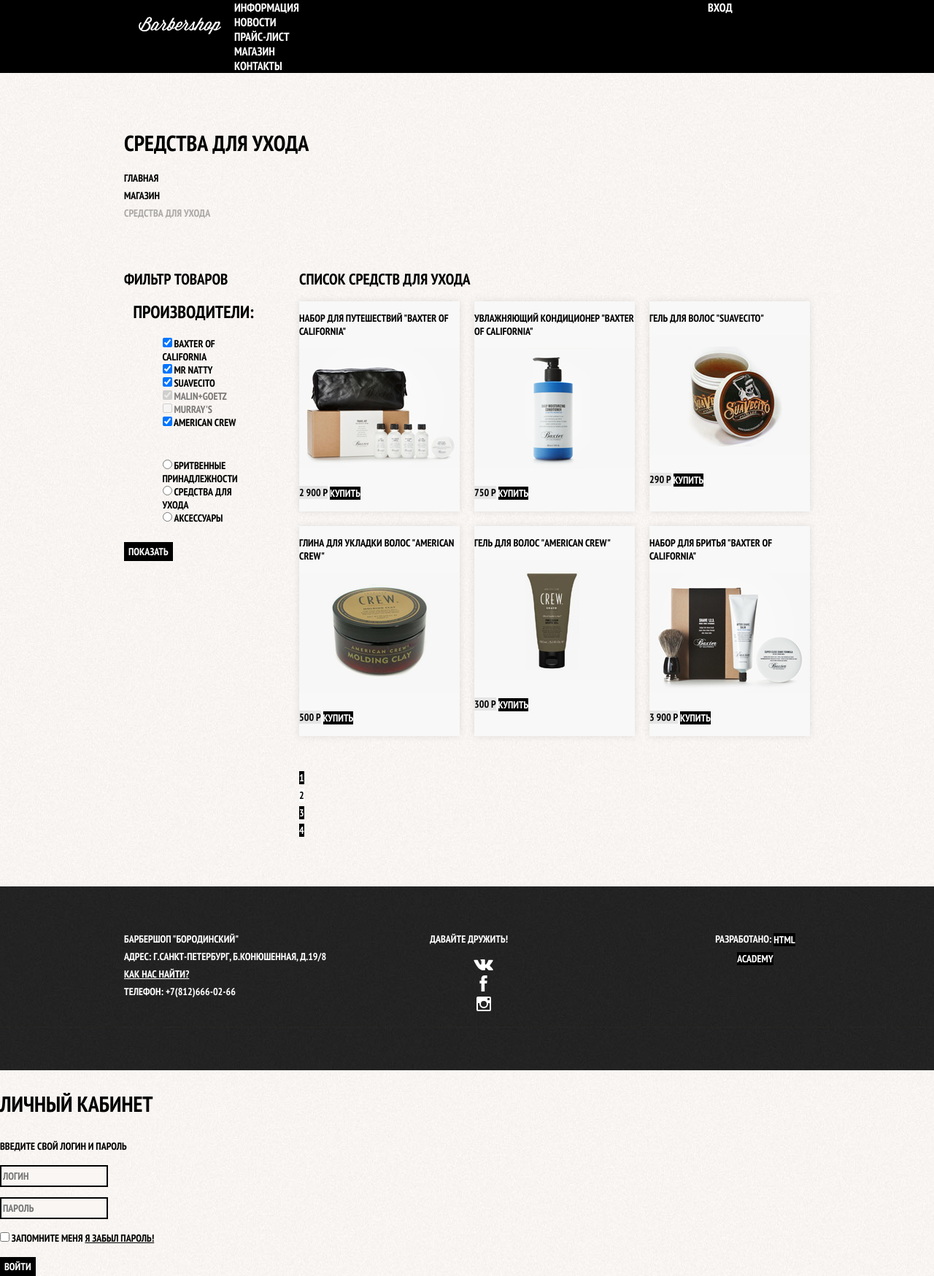
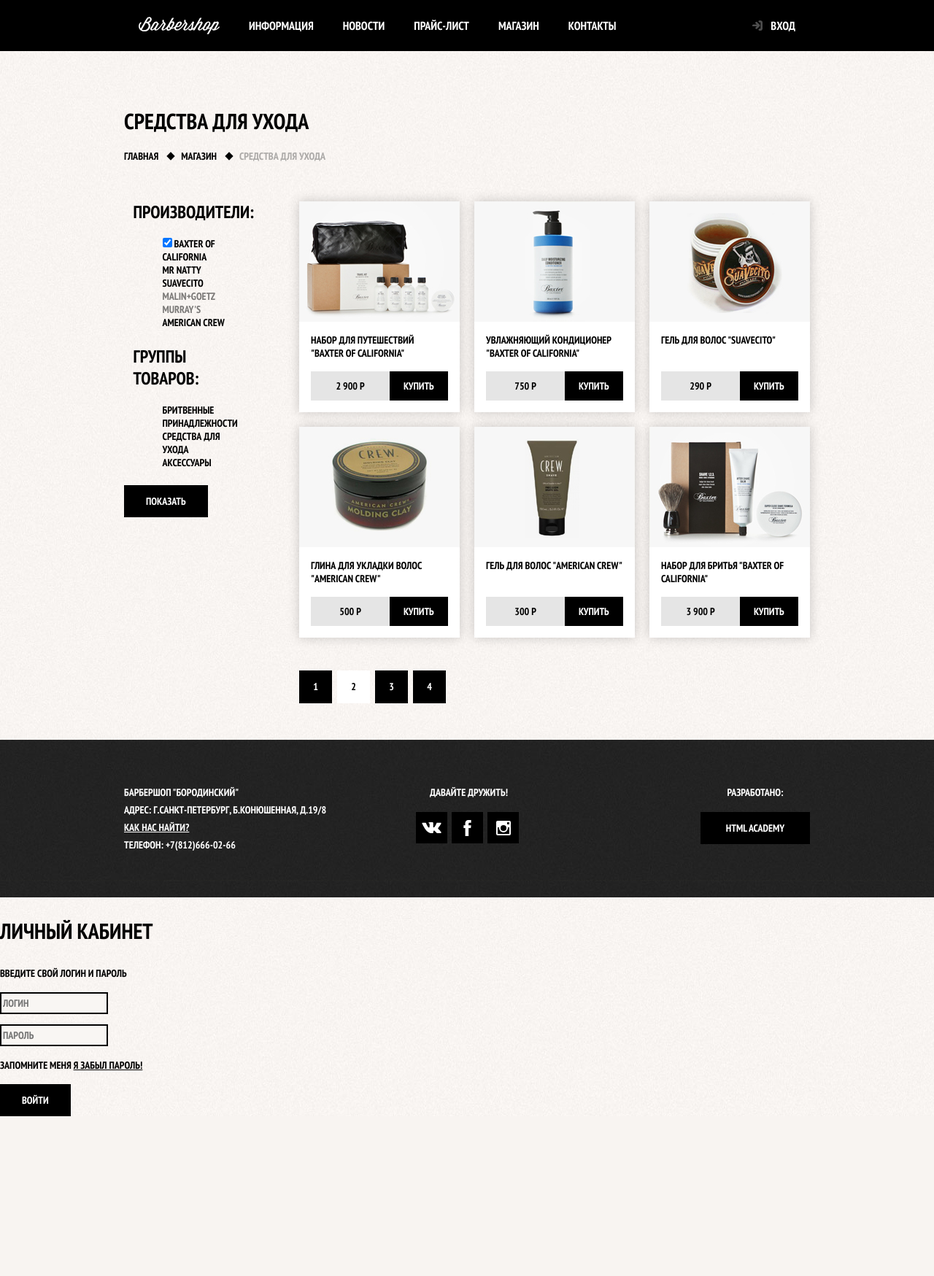
Before and after one commit to artemadilev/examples.github.io, a PHP site: page /catalog.html in a window 1280 px wide. Shown: the whole page at 73% size. After the commit the page ends 1530 px from the top, so only its background shows below. Run offline with PHP 8.4, Linux system fonts and the light colour scheme.

Commit message:
Доработаны декоративные элементы

```diff
--- a/barbearshop/catalog.html
+++ b/barbearshop/catalog.html
@@ -22,8 +22,8 @@
                 <li><a href="catalog.html">Контакты</a></li>
             </ul>
             <ul class="user-navigation">
-                <li class="login-link">
-                    <a class="login-link" href="login.html"></a>Вход
+                <li>
+                    <a class="login-link" href="login.html">Вход</a>
                 </li>
             </ul>
         </nav>
@@ -70,6 +70,7 @@
                         </ul>
                     </fieldset>
                     <fieldset>
+                        <legend>Группы товаров:</legend>
                         <ul>
                             <li class="filter-option">
                                 <input class="visually-hidden filter-input filter-input-radio" id="shaving" type="radio" name="product-group" value="shaving">
@@ -204,9 +205,9 @@
             <div class="footer-social">
                 <b>Давайте дружить!</b>
                 <ul>
-                    <li><a href="#" class="social-button"><img src="img/vk.svg" alt="Вконтакте"></a></li>
-                    <li><a href="#" class="social-button"><img src="img/facebook.svg" alt="Фейсбук"></a></li>
-                    <li><a href="#" class="social-button"><img src="img/instagram.svg" alt="Инстаграм"></a></li>
+                    <li><a href="#" class="social-button vk"><span class="visually-hidden">Вконтакте</span></a></li>
+                    <li><a href="#" class="social-button fb"><span class="visually-hidden">Фейсбук</span></a></li>
+                    <li><a href="#" class="social-button inst"><span class="visually-hidden">Инстаграмм</span></a></li>
                 </ul>
             </div>
             <p class="footer-copyright">
--- a/barbearshop/css/style.css
+++ b/barbearshop/css/style.css
@@ -1,4 +1,5 @@
 body {
+    min-width: 960px;
     margin: 0;
     padding: 0;
 
@@ -28,7 +29,34 @@ a {
     text-decoration: none;
 }
 
+img {
+    height: auto;
+    max-width: 100%;
+}
+
+.visually-hidden:not(:focus):not(:active),
+input[type="checkbox"].visually-hidden,
+input[type="radio"].visually-hidden {
+    position: absolute;
+
+    width: 1px;
+    height: 1px;
+    margin: -1px;
+    border: 0;
+    padding: 0;
+
+    white-space: nowrap;
+
+    clip-path: inset(100%);
+    clip: rect(0 0 0 0);
+    overflow: hidden;
+}
+
 .button {
+    display: inline-block;
+    margin-right: 16px;
+    padding: 10px 30px;
+
     font: inherit;
 
     text-align: center;
@@ -46,12 +74,16 @@ a {
     background-color: #663d15;
 }
 
+.button:disabled {
+    cursor: default;
+    opacity: 0.5;
+    background-color: #000;
+}
+
 .main-navigation {
     font-size: 16px;
     line-height: 20px;
     color: #fff;
-
-    background-color: #000;
 }
 
 .site-navigation,
@@ -61,6 +93,10 @@ a {
 
 .site-navigation a,
 .user-navigation a {
+    display: block;
+    padding: 25px 20px;
+
+    vertical-align: middle;
     color: #fff;
 }
 
@@ -69,6 +105,34 @@ a {
 .user-navigation a:hover,
 .user-navigation a:focus {
     background-color: #242424;
+}
+
+.user-navigation .login-link {
+    position: relative;
+    padding-left: 50px;
+}
+
+.login-link::before {
+    content: "";
+
+    position: absolute;
+    top: 27px;
+    left: 24px;
+
+    width: 16px;
+    height: 18px;
+
+    background-image: url("../img/login.svg");
+    background-repeat: no-repeat;
+    background-position: 0 0;
+
+    opacity: 0.3;
+}
+
+.login-link:hover::before,
+.login-link:focus::before,
+.login-link:active::before {
+    opacity: 1;
 }
 
 .features-list {
@@ -129,6 +265,27 @@ a {
 
 .breadcrumbs {
     list-style: none;
+    padding: 0;
+    margin: 0;
+    margin-bottom: 50px;
+}
+
+.breadcrumbs li {
+    display: inline-block;
+}
+
+.breadcrumbs li::before {
+    content: "";
+    display: inline-block;
+    width: 8px;
+    height: 8px;
+    background-color: #000;
+    margin: 1px 10px 1px 10px;
+    transform: rotate(45deg);
+}
+
+.breadcrumbs li:first-child::before {
+    display: none;
 }
 
 .breadcrumbs a {
@@ -173,12 +330,12 @@ a {
 }
 
 .catalog-item {
-    background-color: #f8f8f8;
-    box-shadow: 0 0 10px rgba(0, 0, 0, 0.1);
+    background-color: #fff;
+    box-shadow: 0 0 15px rgba(0, 0, 0, 0.2);
 }
 
 .catalog-item:hover {
-    box-shadow: 0 0 10px rgba(0, 0, 0, 0.2);
+    box-shadow: 0 0 25px rgba(0, 0, 0, 0.3);
 }
 
 .catalog-item a {
@@ -188,13 +345,24 @@ a {
 .catalog-item h3 {
     font-size: 14px;
     line-height: 18px;
+    margin: 16px;
+    min-height: 36px;
 }
 
 .catalog-category {
     text-transform: none;
 }
 
+.catalog-item-price {
+    margin: 0 16px 16px 16px;
+}
+
 .catalog-item-price b {
+    margin: 0;
+    padding: 10px 0;
+    width: 108px;
+    display: block;
+    float: left;
     font-size: 14px;
     line-height: 20px;
     text-align: center;
@@ -205,15 +373,38 @@ a {
 .catalog-item-price .button {
     line-height: 20px;
     color: #fff;
+    margin-right: 0;
+    padding-left: 19px;
+    padding-right: 19px;
+}
+
+.catalog-item-image {
+    margin: 0;
+    padding: 0;
+    height: 165px;
 }
 
 .pagination-list {
+    padding: 0;
+    margin: 0;
+
     list-style: none;
 }
 
+.pagination-item {
+    display: block;
+    margin-right: 7px;
+    float: left;
+}
+
 .pagination-item a {
+    display: block;
+    width: 45px;
+    height: 45px;
     color: #fff;
     background-color: #000;
+    line-height: 45px;
+    text-align: center;
 }
 
 .pagination-item a:hover,
@@ -294,17 +514,76 @@ a {
 }
 
 .social-button {
+    display: flex;
+    align-items: center;
+    justify-content: center;
+    width: 43px;
+    height: 43px;
+
     color: #fff;
+    background-color: #000;
+    background-repeat: no-repeat;
+    background-position: center;
+}
+
+.vk {
+    background-image: url("../img/vk.svg");
+}
+
+.fb {
+    background-image: url("../img/facebook.svg");
+}
+
+.inst {
+    background-image: url("../img/instagram.svg");
+}
+
+.vk:hover {
+    background-image: url("../img/vk-black.svg");
+    background-color: #fff;
+}
+
+.fb:hover {
+    background-image: url("../img/facebook-black.svg");
+    background-color: #fff;
+}
+
+.inst:hover {
+    background-image: url("../img/instagram-black.svg");
+    background-color: #fff;
+}
+
+.social-button:hover,
+.social-button:focus {
+    background-color: #fff;
+}
+
+.footer-social b {
+    display: block;
+    margin-bottom: 15px;
 }
 
 .footer-copyright {
+    width: 150px;
+    margin: 0;
+    margin-left: auto;
     text-align: center;
+}
+
+.footer-copyright .button {
+    display: block;
+    margin-right: 0;
 }
 
 .footer-copyright .button:hover,
 .footer-copyright .button:focus {
     color: #000;
     background-color: #fff;
+}
+
+.footer-copyright b {
+    display: block;
+    margin-bottom: 15px;
 }
 
 .modal {
@@ -413,14 +692,16 @@ a {
 }
 
 .site-navigation {
+    display: flex;
+    flex-wrap: wrap;
     width: 620px;
     margin: 0;
     padding: 0;
-    list-style: none;
 }
 
 .user-navigation {
-    width: 140px;
+    display: flex;
+    max-width: 140px;
     margin: 0;
     padding: 0;
     list-style: none;
@@ -526,13 +794,54 @@ a {
     width: 380px;
 }
 
+.contacts p {
+    margin: 0;
+    margin-bottom: 25px;
+}
+
 .appointment {
     width: 300px;
 }
 
+.appointment-info {
+    margin: 0;
+    margin-bottom: 15px;
+}
+
+.appointment-form {
+    display: flex;
+    flex-wrap: wrap;
+    justify-content: space-between;
+}
+
+.appointment-item {
+    width: 140px;
+    margin: 0;
+    margin-bottom: 10px;
+}
+
+.appointment-item label {
+    display: block;
+    margin-bottom: 9px;
+    margin-left: 15px;
+}
+
+.appointment-item input {
+    box-sizing: border-box;
+    width: 140px;
+    padding: 8px 15px 7px 15px;
+}
+
+.appointment .button {
+    display: block;
+    width: 100%;
+    margin-top: 10px;
+    margin-right: 0;
+}
+
 .main-footer {
     padding: 60px 0;
-    margin-top: 65px;
+    margin-top: 50px;
 }
 
 .main-footer .container {
@@ -553,4 +862,16 @@ a {
 
 .footer-social {
     width: 145px;
+    text-align: center;
 }
+
+.footer-social ul {
+    display: flex;
+    width: 141px;
+    list-style: none;
+    flex-wrap: wrap;
+    justify-content: space-between;
+    list-style: none;
+    margin: o auto;
+    padding: 0;
+}
```
Also changed, not shown: other parts of barbearshop/catalog.html (+19 -19 lines), other parts of barbearshop/css/style.css (+104 -16 lines), barbearshop/catalog-item.html (+5 -5 lines), barbearshop/index.html (+13 -11 lines), barbearshop/img/facebook-black.svg (added), barbearshop/img/instagram-black.svg (added), barbearshop/img/vk-black.svg (added).
